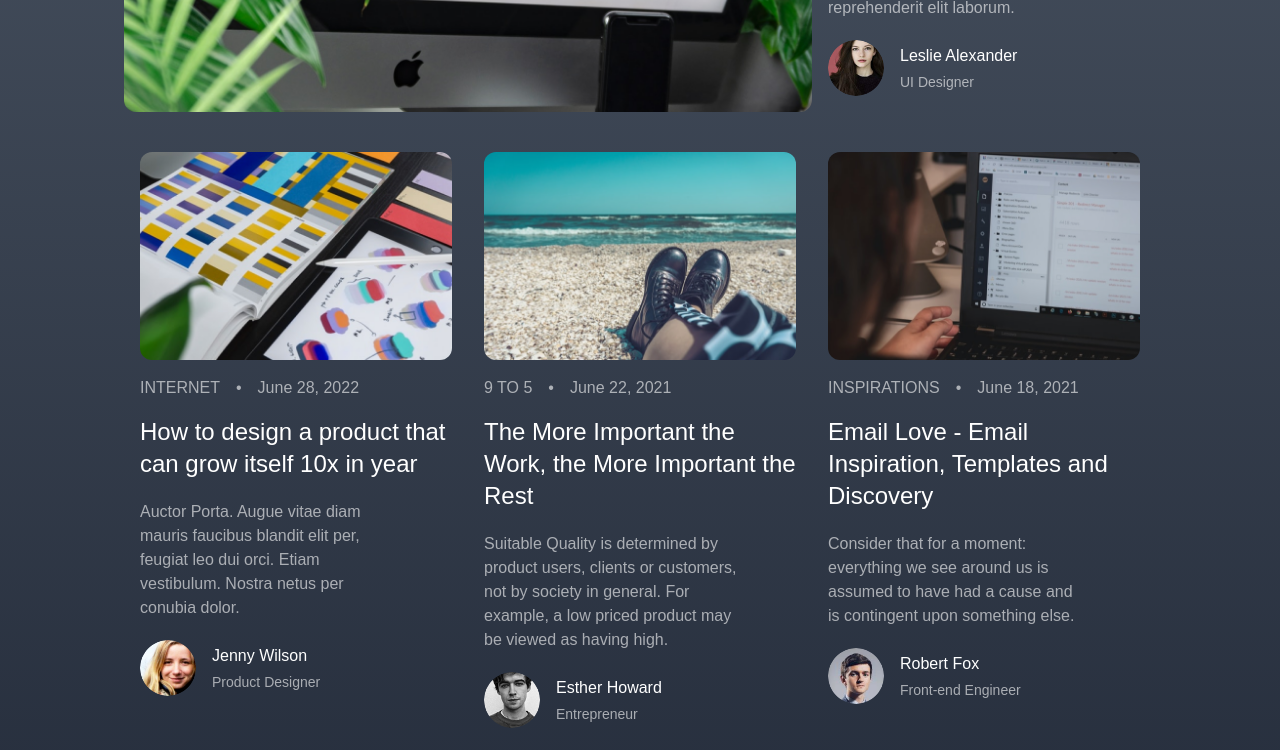
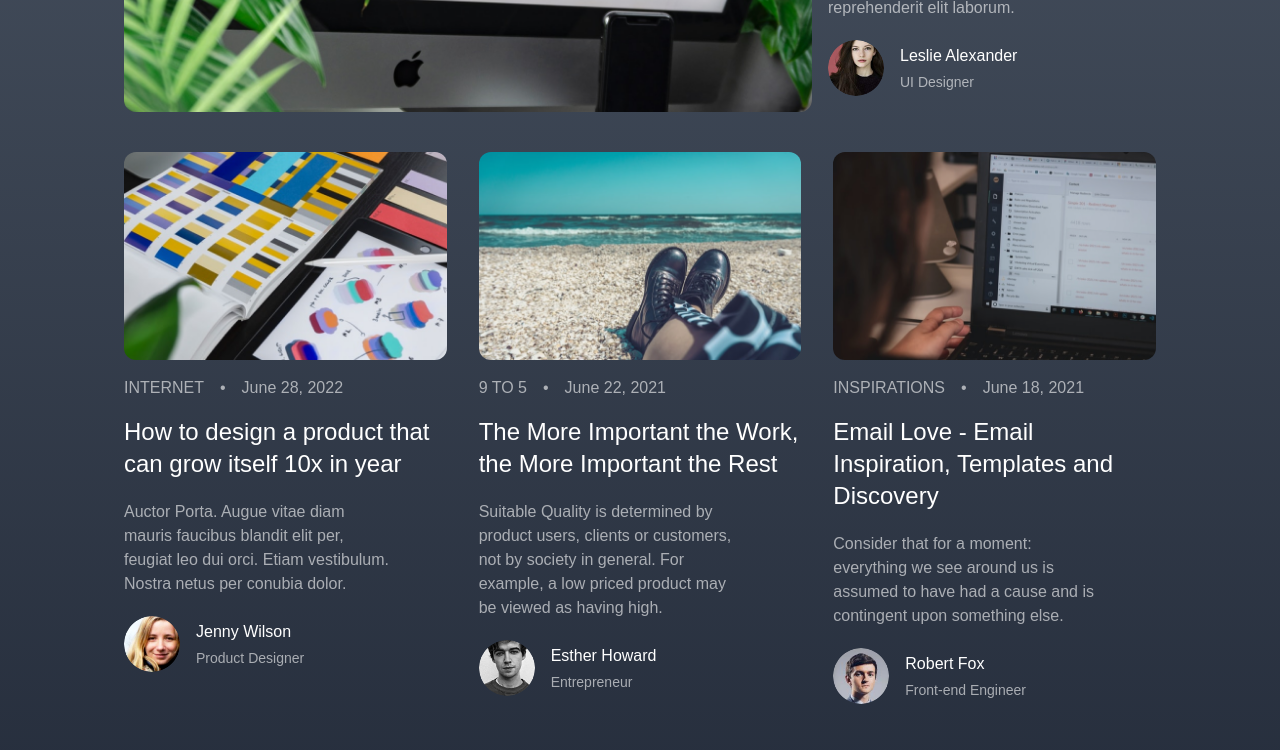
Before and after one commit to Alinurrr/epictesus-nextjs-blog, a Next.js app: page / in a window 1280 px wide. Shown: the part 400-1150 px from the top of the page. Built offline with nearby package versions, Linux system fonts and the light colour scheme.

Commit message:
layouting

```diff
--- /dev/null
+++ b/pages/component/Layout.js
@@ -0,0 +1,15 @@
+import React from 'react'
+import Footer from './Footer'
+import Navbar from './Navbar'
+
+export default function Layout({ children }) {
+  return (
+    <>
+      <div className='bg-gradient-to-b from-gray-600 to-gray-900 min-h-screen text-white overflow-hidden'>
+        <Navbar />
+        {children}
+        <Footer />
+      </div>
+    </>
+  )
+}
--- a/pages/index.js
+++ b/pages/index.js
@@ -1,9 +1,8 @@
-import React, { useState } from 'react'
-import CardPost from './component/CardPost'
+import React, { useState } from 'react';
+import CardPost from './component/CardPost';
 import Container from './component/Container';
-import FeaturedPost from './component/FeaturedPost'
-import Footer from './component/Footer';
-import Navbar from './component/Navbar'
+import FeaturedPost from './component/FeaturedPost';
+import Layout from './component/Layout';
 
 export default function Home() {
   const [posts, setPosts] = useState([
@@ -70,11 +69,10 @@ export default function Home() {
   ]);
 
   return (
-    <div className='bg-gradient-to-b from-gray-600 to-gray-900 min-h-screen text-white overflow-hidden'>
-      <Navbar />
+    <Layout>
       <Container>
         <FeaturedPost />
-        <div className="flex flex-wrap -mx-4 mt-4">
+        <div className="flex flex-wrap -mx-8 mt-4">
           {posts.map((post, index) => (
             <div key={index} className="md:w-4/12 w-full px-4 py-6">
               <CardPost {...post} />
@@ -82,7 +80,6 @@ export default function Home() {
           ))}
         </div>
       </Container>
-      <Footer />
-    </div>
+    </Layout>
   )
 }
```
